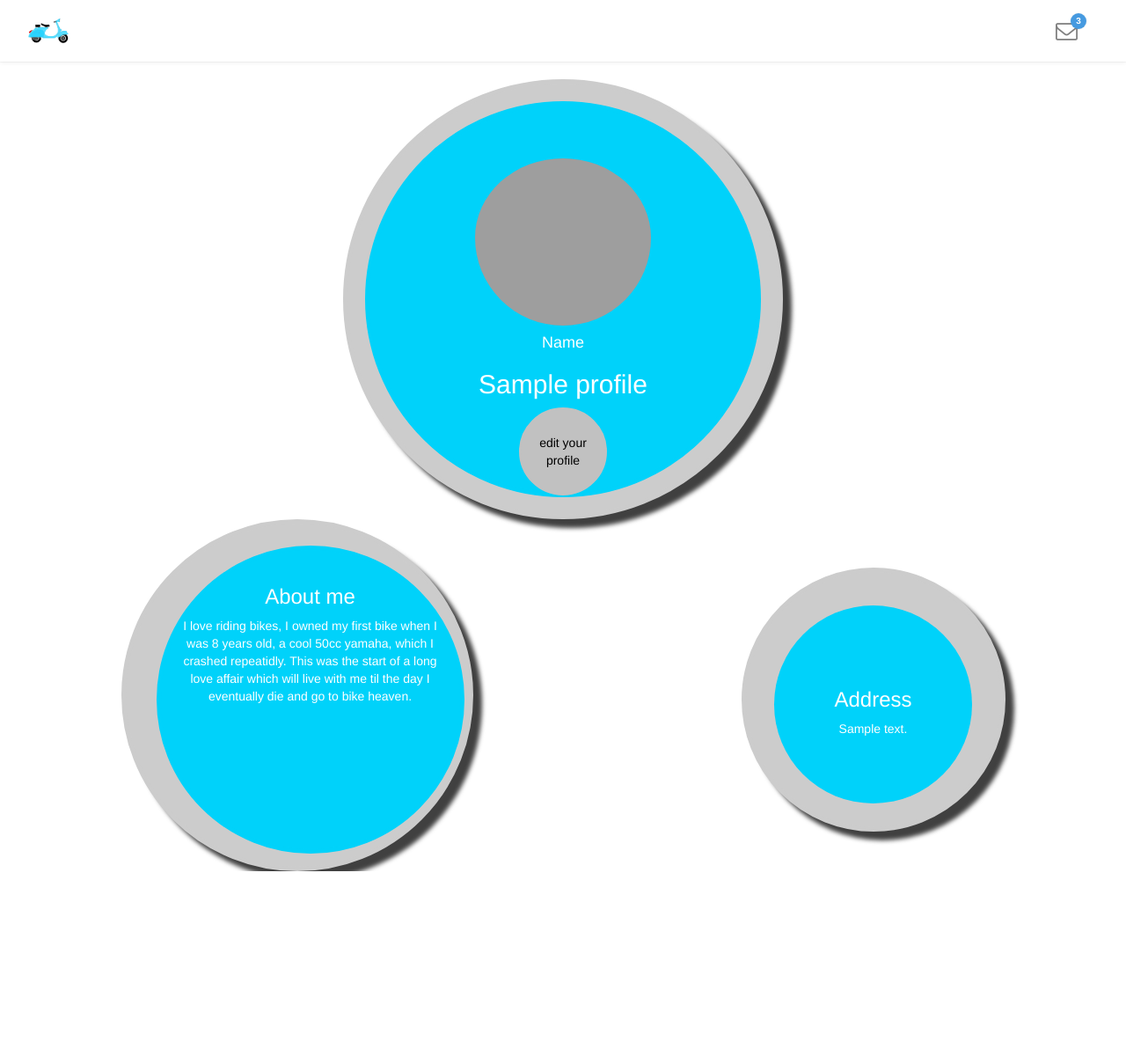
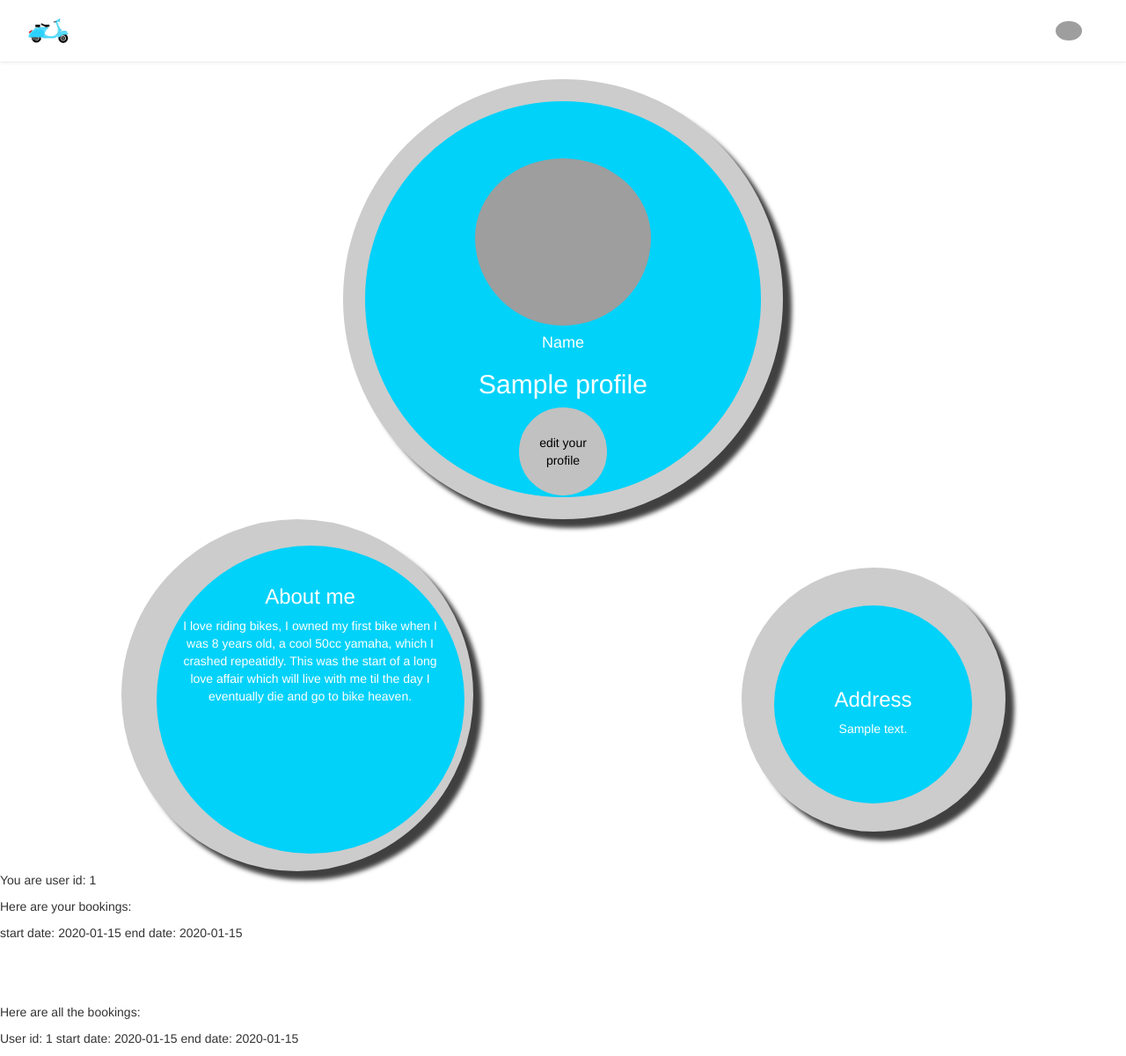
Before and after one commit to moseskim9/ride-on, a Rails app: page /users/1/profile in a window 1280 px wide. Shown: the whole page at 88% size. Before the commit the page ends 990 px from the top, so only its background shows below. Run offline with Rails 7, Linux system fonts and the light colour scheme; a user stored in the database is signed in; tables that the repository leaves empty hold one stand-in row (values such as "Sample post"); style sheets or scripts are compiled from the project's sources; some libraries are stand-ins or nearby versions; grey boxes are pictures that could not be loaded.

Commit message:
added profile page

```diff
--- a/app/controllers/profiles_controller.rb
+++ b/app/controllers/profiles_controller.rb
@@ -3,6 +3,8 @@ class ProfilesController < ApplicationController
 
   def show
     @profile = current_user.profile
+    @bookings = current_user.bookings
+    @all_bookings = Booking.all
   end
 
   def edit
--- a/app/views/profiles/show.html.erb
+++ b/app/views/profiles/show.html.erb
@@ -42,4 +42,29 @@
       </div>
     </div>
   </div>
+
+  <div class="show-box">
+
+
+  <p> You are user id: <%= current_user.id %> </p>
+
+  <p> Here are your bookings:</p>
+
+
+  <% @bookings.each do |b| %>
+  <p> start date: <%= b.start_date %> end date: <%= b.end_date%> </p>
+  <% end %>
+
+  <br>
+  <br>
+  <br>
+
+  <p> Here are all the  bookings:</p>
+  <% @all_bookings.each do |b| %>
+
+  <p> User id: <%= b.user_id %> start date: <%= b.start_date %> end date: <%= b.end_date%> </p>
+  <% end %>
+
+  </div>
+
 </div>
--- a/app/views/shared/_navbar.html.erb
+++ b/app/views/shared/_navbar.html.erb
@@ -13,13 +13,26 @@
     <% if user_signed_in? %>
 
       <!-- Notification -->
-      <%= link_to "#", class: "navbar-wagon-item navbar-wagon-link" do %>
-        <div class="badge-container">
-          <i class="fa fa-envelope-o"></i>
-          <div class="badge badge-blue">3</div>
-        </div>
-      <% end %>
+     <div class="navbar-wagon-item">
+       <div class="dropdown">
+         <%= image_tag "https://cdn0.iconfinder.com/data/icons/thin-users-people/57/thin-191_user_profile_avatar-512.png", class: "avatar dropdown-toggle", id: "navbar-wagon-menu", "data-toggle" => "dropdown" %>
+         <ul class="dropdown-menu dropdown-menu-right navbar-wagon-dropdown-menu">
 
+
+           <li>
+             <%= link_to user_profile_path(current_user) do %>
+               <i class="fa fa-user"></i>  <%= t ".profile", default: "Profile" %>
+             <% end %>
+           </li>
+           <li>
+             <%= link_to destroy_user_session_path, method: :delete do %>
+               <i class="fa fa-sign-out"></i>  <%= t ".sign_out", default: "Log out" %>
+             <% end %>
+           </li>
+
+         </ul>
+       </div>
+     </div>
       <!-- Profile picture and dropdown -->
 
 
```
